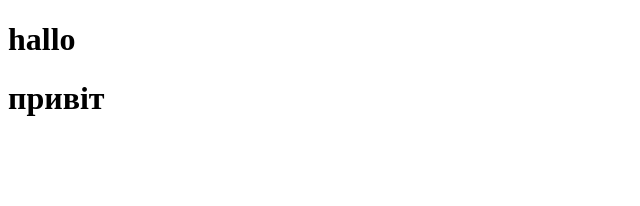
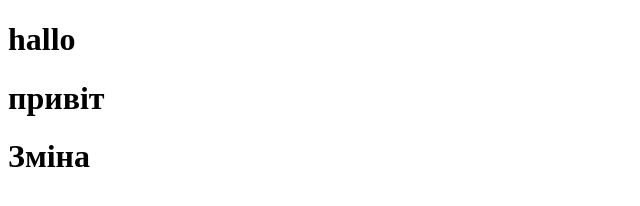
Before and after one commit to vasylkivt/test, a plain HTML site: page index.html in a window 1280 px wide. Shown: the whole page, without its empty margins (0-640 px from the left). Drawn offline with Linux system fonts and the light colour scheme.

Commit message:
ще 1 зміна

```diff
--- a/index.html
+++ b/index.html
@@ -9,5 +9,6 @@
 <body>
     <h1>hallo</h1>
     <h1>привіт</h1>
+    <h1>Зміна</h1>
 </body>
 </html>
```
